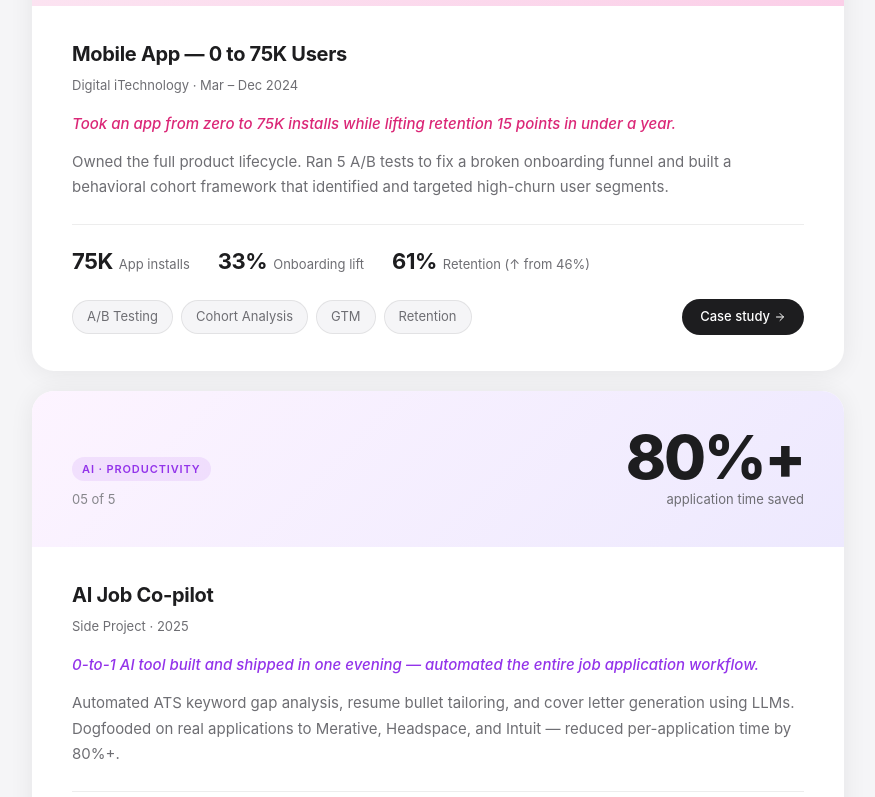
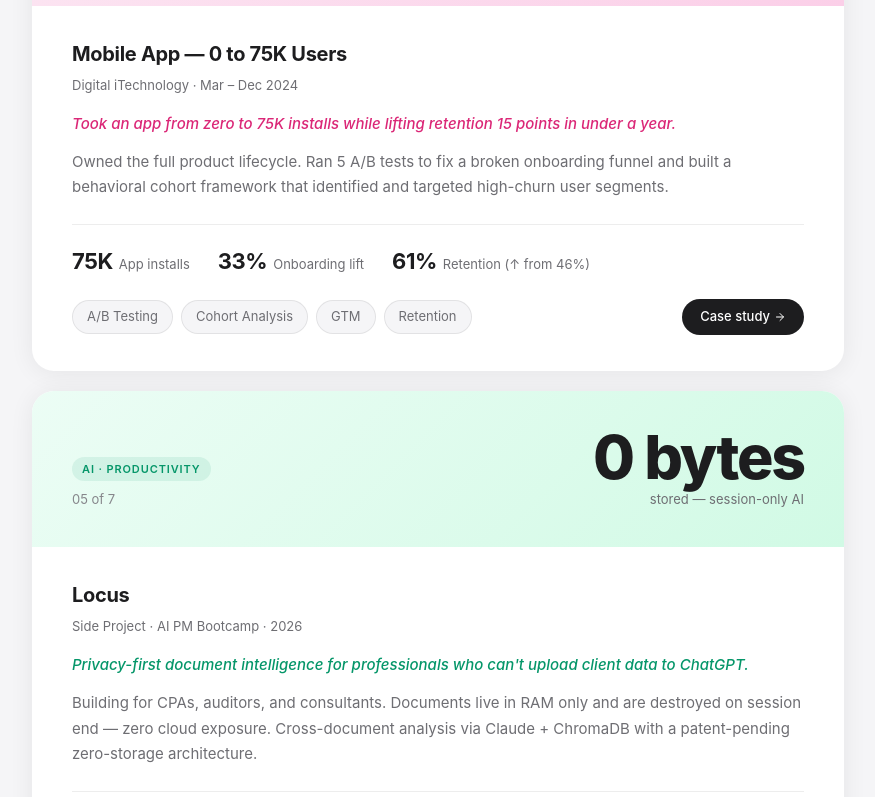
Before and after one commit to shubhamshrivastava11/shubham-portfolio, a React (Vite) app: page / in a window 1280 px wide. Shown: the part 3562-4359 px from the top of the page, without its empty margins (202-1077 px from the left). Built offline with nearby package versions, Linux system fonts and the light colour scheme.

Commit message:
Add Locus and HeyFurnish project cards (side projects, no case studies)
Co-Authored-By: Claude Sonnet 4.6 <noreply@anthropic.com>

```diff
--- a/src/App.jsx
+++ b/src/App.jsx
@@ -72,6 +72,30 @@ const projects = [
   },
   {
     slug: null, index: '05', tag: 'AI · Productivity',
+    title: 'Locus',
+    company: 'Side Project · AI PM Bootcamp', period: '2026',
+    heroValue: '0 bytes', heroLabel: 'stored — session-only AI',
+    hook: 'Privacy-first document intelligence for professionals who can\'t upload client data to ChatGPT.',
+    summary: 'Building for CPAs, auditors, and consultants. Documents live in RAM only and are destroyed on session end — zero cloud exposure. Cross-document analysis via Claude + ChromaDB with a patent-pending zero-storage architecture.',
+    metrics: [{ value: '0 bytes', label: 'Data stored' }, { value: '$16/mo', label: 'Target price' }, { value: '87%', label: 'Gross margin' }],
+    tags: ['Claude API', 'FastAPI', 'Python', 'LangChain', 'Privacy'],
+    headerBg: 'linear-gradient(135deg,#ecfdf5,#d1fae5)',
+    accent: '#059669',
+  },
+  {
+    slug: null, index: '06', tag: 'AI · Home & Lifestyle',
+    title: 'HeyFurnish',
+    company: 'Founder · DwellIQ', period: '2025 – Present',
+    heroValue: '90s', heroLabel: 'quiz to full design package',
+    hook: 'AI interior design platform generating 3 complete room packages with 3D walkthroughs and cross-room budget optimization.',
+    summary: 'Patent-pending allocation engine coordinates furniture (38%), lighting (18%), décor (24%), and storage (20%) budgets across entire homes simultaneously. Users get Budget, Balanced, and Premium packages with curated shopping lists from IKEA, West Elm, and Wayfair.',
+    metrics: [{ value: '90s', label: 'To first design' }, { value: '$1.2K', label: 'Avg savings vs. designer' }, { value: '35+', label: 'Curated products' }],
+    tags: ['AI Design', 'Affiliate Commerce', 'React', '0-to-1', 'PropTech'],
+    headerBg: 'linear-gradient(135deg,#fff7ed,#fed7aa)',
+    accent: '#ea580c',
+  },
+  {
+    slug: null, index: '07', tag: 'AI · Productivity',
     title: 'AI Job Co-pilot',
     company: 'Side Project', period: '2025',
     heroValue: '80%+', heroLabel: 'application time saved',
```
